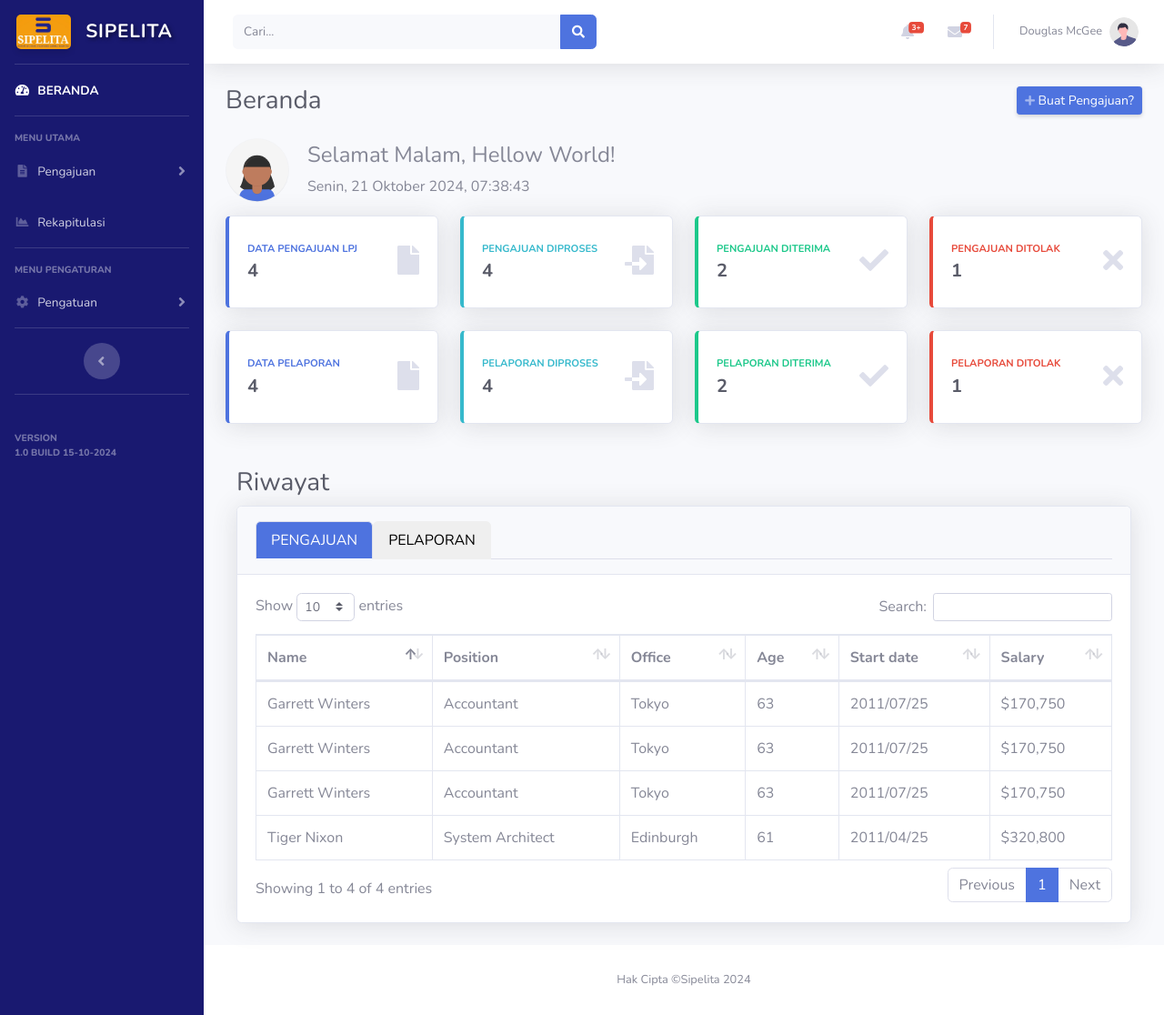
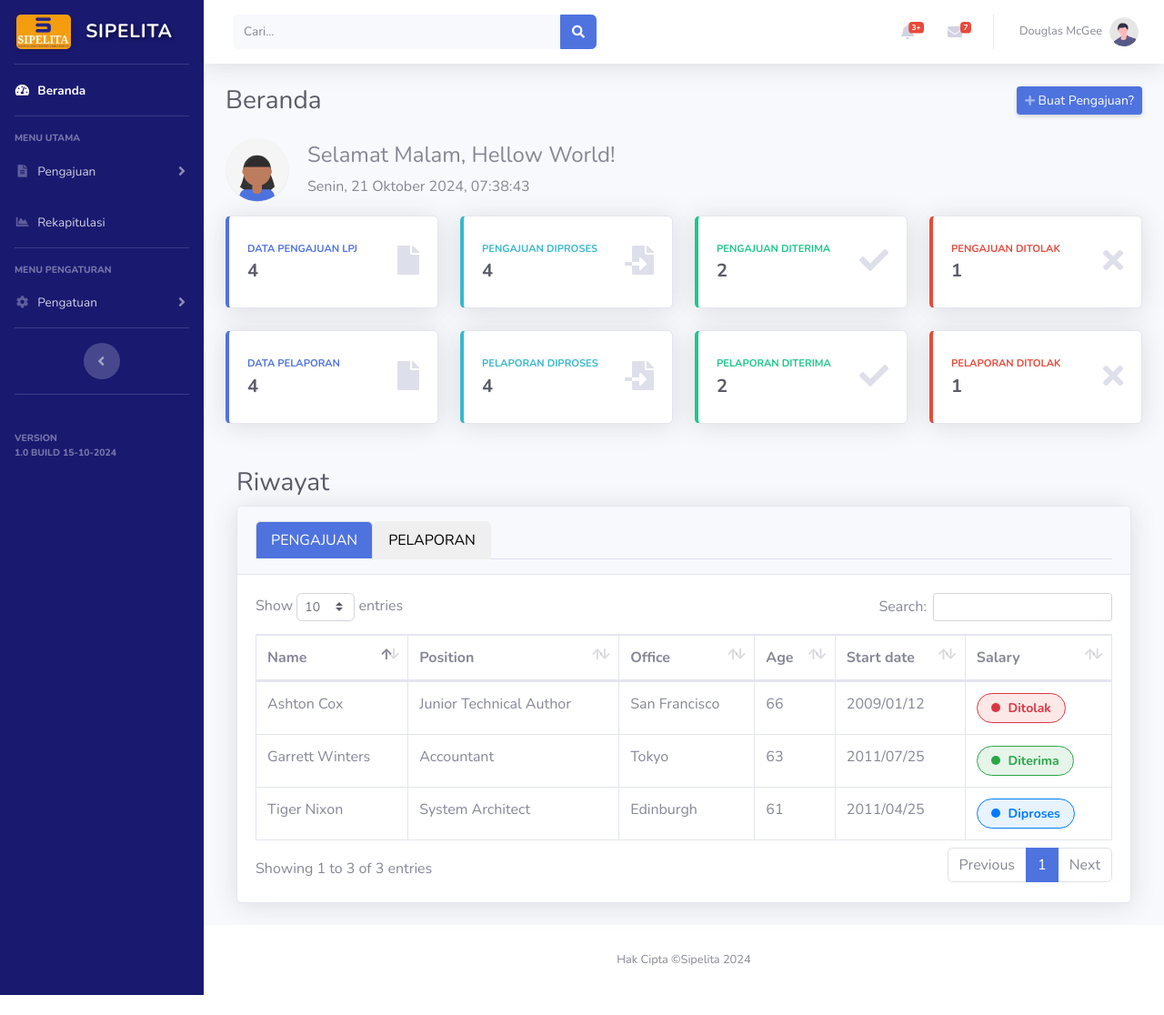
Before and after one commit to Nabil-Aditya/Sipelita, a PHP site: page / in a window 1280 px wide. Shown: the whole page at 91% size. After the commit the page ends 1094 px from the top, so only its background shows below. Run offline with PHP 8.4, Linux system fonts and the light colour scheme; data comes from the database, SQL or seed files in the repository; some libraries are stand-ins or nearby versions.

Commit message:
Update index.php

```diff
--- a/index.php
+++ b/index.php
@@ -158,6 +158,53 @@ $total_rejected = $row_rejected['total_rejected'];
         color: red !important;
         font-weight: 700;
     }
+
+    /*status button pada tabel*/
+    .status-button {
+        display: inline-block;
+        padding: 5px 15px;
+        border-radius: 20px;
+        font-size: 14px;
+        font-weight: bold;
+        text-align: center;
+    }
+
+    /* Diterima - Hijau */
+    .accepted {
+        background-color: #e6f4ea;
+        color: #28a745;
+        border: 1px solid #28a745;
+    }
+
+    /* Ditolak - Merah */
+    .rejected {
+        background-color: #fce8e6;
+        color: #dc3545;
+        border: 1px solid #dc3545;
+    }
+
+    /* Diproses - Biru */
+    .in-process {
+        background-color: #e7f3fe;
+        color: #007bff;
+        border: 1px solid #007bff;
+    }
+
+    /* Detail - Cyan */
+    .detail {
+        background-color: #e0f7fa;
+        color: #00bcd4;
+        border: 1px solid #00bcd4;
+    }
+
+    .status-button .dot {
+        height: 10px;
+        width: 10px;
+        background-color: currentColor;
+        border-radius: 50%;
+        display: inline-block;
+        margin-right: 5px;
+    }
 </style>
 
 
@@ -185,7 +232,7 @@ $total_rejected = $row_rejected['total_rejected'];
             <li class="nav-item active">
                 <a class="nav-link" href="index.php">
                     <i class="fas fa-fw fa-tachometer-alt"></i>
-                    <span>BERANDA</span></a>
+                    <span>Beranda</span></a>
             </li>
 
             <!-- Divider -->
@@ -214,7 +261,7 @@ $total_rejected = $row_rejected['total_rejected'];
 
             <!-- Nav Item - Charts -->
             <li class="nav-item">
-                <a class="nav-link" href="charts.html">
+                <a class="nav-link" href="rekapitulasi_lpj.php">
                     <i class="fas fa-fw fa-chart-area"></i>
                     <span>Rekapitulasi</span></a>
             </li>
@@ -451,20 +498,20 @@ $total_rejected = $row_rejected['total_rejected'];
                                 aria-labelledby="userDropdown">
                                 <a class="dropdown-item" href="#">
                                     <i class="fas fa-user fa-sm fa-fw mr-2 text-gray-400"></i>
-                                    Profile
+                                    Profil
                                 </a>
                                 <a class="dropdown-item" href="#">
                                     <i class="fas fa-cogs fa-sm fa-fw mr-2 text-gray-400"></i>
-                                    Settings
+                                    Pengaturan
                                 </a>
                                 <a class="dropdown-item" href="#">
                                     <i class="fas fa-list fa-sm fa-fw mr-2 text-gray-400"></i>
-                                    Activity Log
+                                    Aktivitas
                                 </a>
                                 <div class="dropdown-divider"></div>
                                 <a class="dropdown-item" href="#" data-toggle="modal" data-target="#logoutModal">
                                     <i class="fas fa-sign-out-alt fa-sm fa-fw mr-2 text-gray-400"></i>
-                                    Logout
+                                    Keluar
                                 </a>
                             </div>
                         </li>
@@ -760,7 +807,12 @@ $total_rejected = $row_rejected['total_rejected'];
                                                             <td>Edinburgh</td>
                                                             <td>61</td>
                                                             <td>2011/04/25</td>
-                                                            <td>$320,800</td>
+                                                            <td>
+                                                                <span class="status-button in-process">
+                                                                    <span class="dot"></span>
+                                                                    Diproses
+                                                                </span>
+                                                            </td>
                                                         </tr>
                                                         <tr>
                                                             <td>Garrett Winters</td>
@@ -768,23 +820,25 @@ $total_rejected = $row_rejected['total_rejected'];
                                                             <td>Tokyo</td>
                                                             <td>63</td>
                                                             <td>2011/07/25</td>
-                                                            <td>$170,750</td>
+                                                            <td>
+                                                                <span class="status-button accepted">
+                                                                    <span class="dot"></span>
+                                                                    Diterima
+                                                                </span>
+                                                            </td>
                                                         </tr>
                                                         <tr>
-                                                            <td>Garrett Winters</td>
-                                                            <td>Accountant</td>
-                                                            <td>Tokyo</td>
-                                                            <td>63</td>
-                                                            <td>2011/07/25</td>
-                                                            <td>$170,750</td>
-                                                        </tr>
-                                                        <tr>
-                                                            <td>Garrett Winters</td>
-                                                            <td>Accountant</td>
-                                                            <td>Tokyo</td>
-                                                            <td>63</td>
-                                                            <td>2011/07/25</td>
-                                                            <td>$170,750</td>
+                                                            <td>Ashton Cox</td>
+                                                            <td>Junior Technical Author</td>
+                                                            <td>San Francisco</td>
+                                                            <td>66</td>
+                                                            <td>2009/01/12</td>
+                                                            <td>
+                                                                <span class="status-button rejected">
+                                                                    <span class="dot"></span>
+                                                                    Ditolak
+                                                                </span>
+                                                            </td>
                                                         </tr>
                                                     </tbody>
                                                 </table>
@@ -806,21 +860,44 @@ $total_rejected = $row_rejected['total_rejected'];
                                                         </tr>
                                                     </thead>
                                                     <tbody>
+                                                    <tr>
+                                                            <td>Tiger Nixon</td>
+                                                            <td>System Architect</td>
+                                                            <td>Edinburgh</td>
+                                                            <td>61</td>
+                                                            <td>2011/04/25</td>
+                                                            <td>
+                                                                <span class="status-button in-process">
+                                                                    <span class="dot"></span>
+                                                                    Diproses
+                                                                </span>
+                                                            </td>
+                                                        </tr>
+                                                        <tr>
+                                                            <td>Garrett Winters</td>
+                                                            <td>Accountant</td>
+                                                            <td>Tokyo</td>
+                                                            <td>63</td>
+                                                            <td>2011/07/25</td>
+                                                            <td>
+                                                                <span class="status-button accepted">
+                                                                    <span class="dot"></span>
+                                                                    Diterima
+                                                                </span>
+                                                            </td>
+                                                        </tr>
                                                         <tr>
                                                             <td>Ashton Cox</td>
                                                             <td>Junior Technical Author</td>
                                                             <td>San Francisco</td>
                                                             <td>66</td>
                                                             <td>2009/01/12</td>
-                                                            <td>$86,000</td>
-                                                        </tr>
-                                                        <tr>
-                                                            <td>Cedric Kelly</td>
-                                                            <td>Senior Javascript Developer</td>
-                                                            <td>Edinburgh</td>
-                                                            <td>22</td>
-                                                            <td>2012/03/29</td>
-                                                            <td>$433,060</td>
+                                                            <td>
+                                                                <span class="status-button rejected">
+                                                                    <span class="dot"></span>
+                                                                    Ditolak
+                                                                </span>
+                                                            </td>
                                                         </tr>
                                                     </tbody>
                                                 </table>
@@ -882,18 +959,18 @@ $total_rejected = $row_rejected['total_rejected'];
             <div class="modal-dialog" role="document">
                 <div class="modal-content">
                     <div class="modal-header">
-                        <h5 class="modal-title" id="exampleModalLabel">Ready to Leave?</h5>
+                        <h5 class="modal-title" id="exampleModalLabel">Yakin Untuk Keluar?</h5>
                         <button class="close" type="button" data-dismiss="modal"
                             aria-label="Close">
                             <span aria-hidden="true">×</span>
                         </button>
                     </div>
-                    <div class="modal-body">Select "Logout" below if you are ready to end your
-                        current session.</div>
+                    <div class="modal-body">Pilih "Keluar" di bawah jika Anda siap untuk mengakhiri
+                        sesi Anda saat ini.</div>
                     <div class="modal-footer">
                         <button class="btn btn-secondary" type="button"
-                            data-dismiss="modal">Cancel</button>
-                        <a class="btn btn-primary" href="login.php">Logout</a>
+                            data-dismiss="modal">Batal</button>
+                        <a class="btn btn-primary" href="login.php">Keluar</a>
                     </div>
                 </div>
             </div>
```
